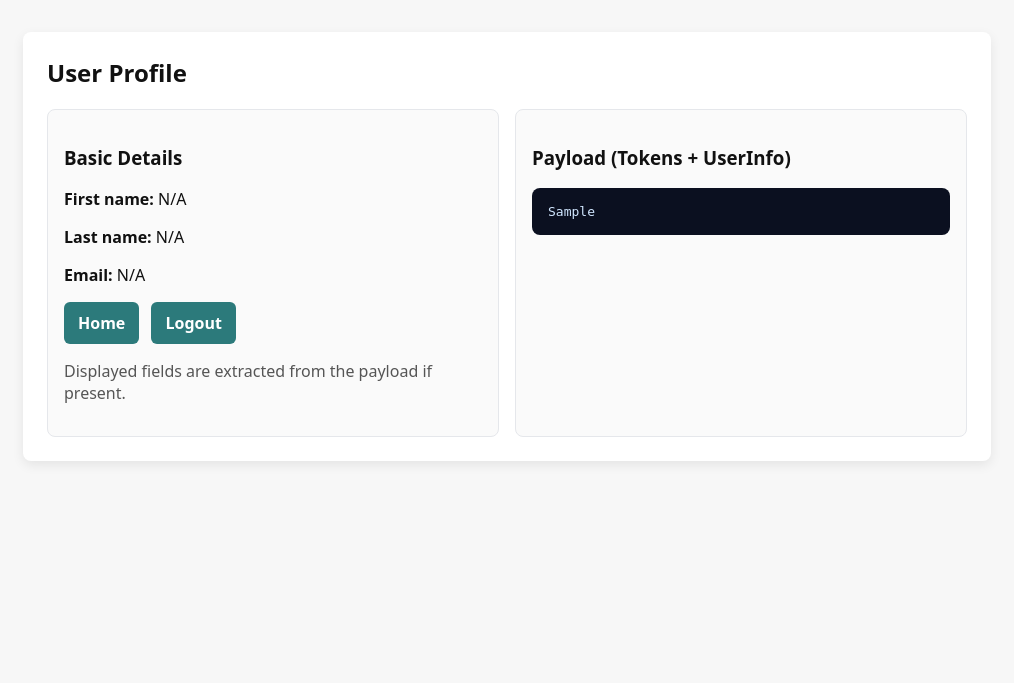
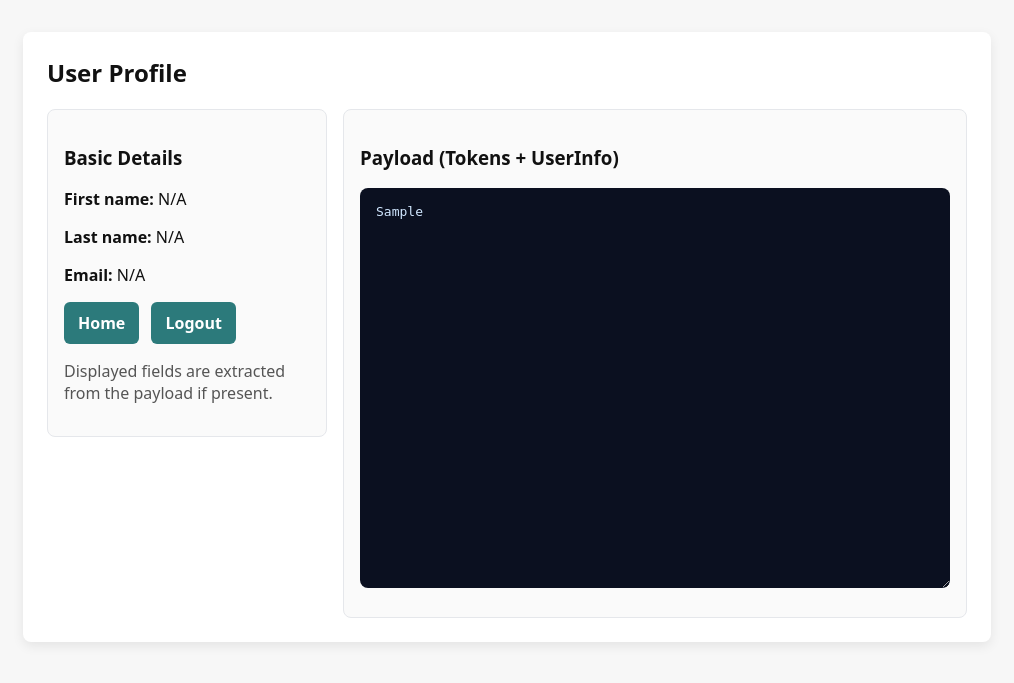
Before and after one commit to fluffykittykat/idme-project, a Flask app: template templates/profile.html in a window 1280 px wide. Shown: the part 59-742 px from the top of the page, without its empty margins (133-1147 px from the left). Run offline with Flask 3, Linux system fonts and the light colour scheme; the template is opened without the code that fills it: most values are stand-ins (such as "Sample title", 1, 10 or a date in 2020).

Commit message:
UI: polish payload debug panel
Wider default (fixed 280px details column), resizable payload pre with wrapping and scroll; prevents left column from resizing.

```diff
--- a/templates/profile.html
+++ b/templates/profile.html
@@ -10,13 +10,15 @@
     header h1 { margin: 0; font-size: 20px; }
     main { max-width: 920px; margin: 32px auto; background: #fff; padding: 24px; border-radius: 8px; box-shadow: 0 4px 12px rgba(0,0,0,0.08); }
     h2 { margin-top: 0; }
-    .grid { display: grid; grid-template-columns: 1fr 1fr; gap: 16px; }
+    .grid { display: grid; grid-template-columns: 280px minmax(0, 1fr); gap: 16px; align-items: start; }
     .card { background: #fafafa; border: 1px solid #e5e7eb; border-radius: 8px; padding: 16px; }
     .muted { color: #555; }
-    pre { background: #0b1020; color: #d1e7ff; padding: 16px; border-radius: 8px; overflow: auto; max-height: 60vh; }
+    pre { background: #0b1020; color: #d1e7ff; padding: 16px; border-radius: 8px; overflow: auto; height: 50vh; max-height: none; white-space: pre-wrap; overflow-wrap: anywhere; word-break: break-word; }
     a.btn { display: inline-block; margin-right: 8px; padding: 10px 14px; background: #2c7a7b; color: #fff; border-radius: 6px; text-decoration: none; font-weight: 600; }
     a.btn:hover { background: #276a6b; }
     .actions { margin-top: 16px; }
+    .payload { min-width: 0; }
+    .payload pre { resize: both; width: 100%; max-width: 100%; min-width: 240px; min-height: 160px; box-sizing: border-box; }
   </style>
 </head>
 <body>
@@ -37,7 +39,7 @@
         </div>
         <p class="muted">Displayed fields are extracted from the payload if present.</p>
       </div>
-      <div class="card">
+      <div class="card payload">
         <h3>Payload (Tokens + UserInfo)</h3>
         <pre>{{ payload_str }}</pre>
       </div>
```
